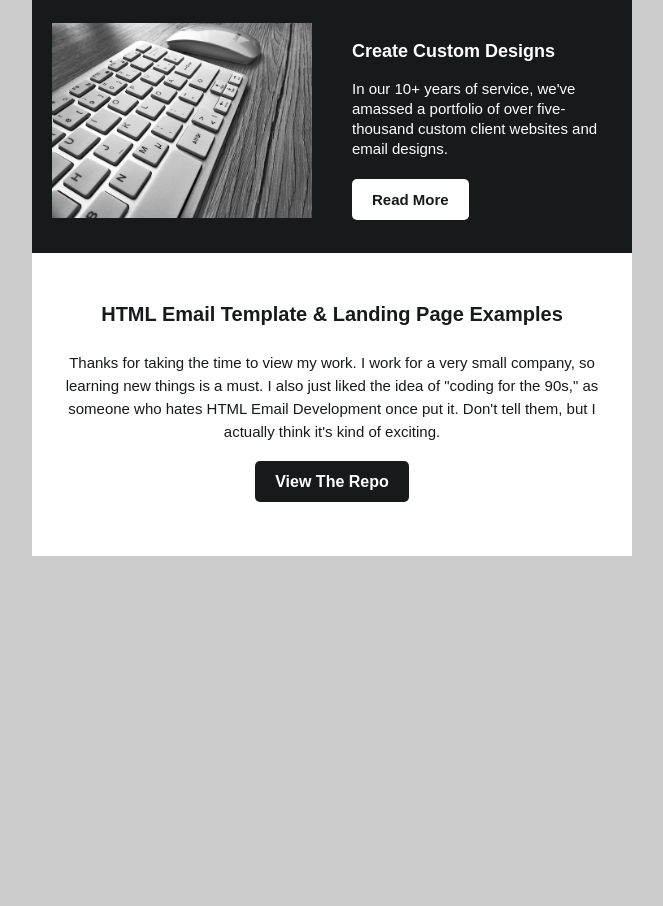
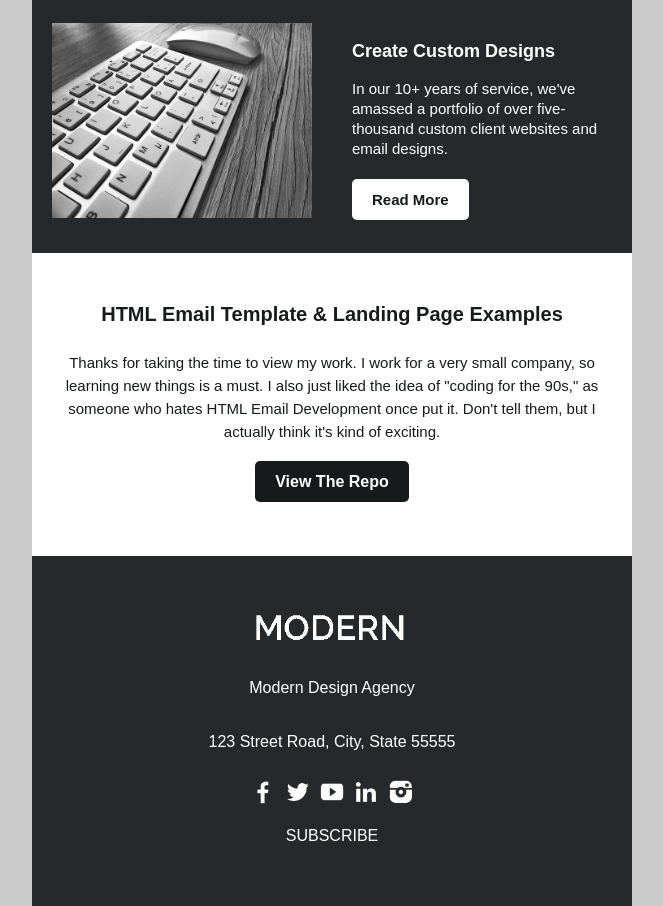
Before and after one commit to stephorc/modern-html-email-template, a plain HTML site: page index.html in a window 1280 px wide. Shown: the part 859-1765 px from the top of the page, without its empty margins (308-971 px from the left). Before the commit the page ends 1475 px from the top, so only its background shows below. Drawn offline with Linux system fonts and the light colour scheme.

Commit message:
Added layout and styling to footer section in index.html.

```diff
--- a/index.html
+++ b/index.html
@@ -26,7 +26,7 @@
         width: 100%;
         table-layout: fixed;
         background-color: #cccccc;
-        padding-bottom: 60px;
+        /* padding-bottom: 60px; */
       }
       .main {
         background-color: #ffffff;
@@ -118,8 +118,8 @@
                   <table class="column">
                     <tr>
                       <td style="padding: 0 62px 10px;">
-                        <a href="https://github.com/stephorc/modern-html-email-template">
-                          <img src="images/modern.jpg" alt="Modern" title="Modern" width="180">
+                        <a href="#">
+                          <img src="images/modern.jpg" alt="Modern Logo" title="Modern Logo" width="180">
                         </a>
                       </td>
                     </tr>
@@ -128,19 +128,19 @@
                   <table class="column">
                     <tr>
                       <td style="padding: 10px 72px;">
-                        <a href="#">
+                        <a href="#" style="text-decoration: none;">
                           <img src="images/black-facebook.png" alt="Fackbook" title="Fackbook" width="30">
                         </a>
-                        <a href="#">
+                        <a href="#" style="text-decoration: none;">
                           <img src="images/black-twitter.png" alt="Twitter" title="Twitter" width="30">
                         </a>
-                        <a href="#">
+                        <a href="#" style="text-decoration: none;">
                           <img src="images/black-youtube.png" alt="YouTube" title="YouTube" width="30">
                         </a>
-                        <a href="#">
+                        <a href="#" style="text-decoration: none;">
                           <img src="images/black-linkedin.png" alt="LinkedIn" title="LinkedIn" width="30">
                         </a>
-                        <a href="#">
+                        <a href="#" style="text-decoration: none;">
                           <img src="images/black-instagram.png" alt="Instagram" title="Instagram" width="30">
                         </a>
                       </td>
@@ -244,7 +244,7 @@
         </tr>
         <!-- CTA Section -->
         <tr>
-          <td style="background-color: #171a1b;color: #ffffff;">
+          <td style="background-color: #26292b;color: #ffffff;">
             <table width="100%">
               <tr>
                 <td class="two-columns last">
@@ -306,6 +306,41 @@
           </td>
         </tr>
         <!-- Footer -->
+        <tr>
+          <td style="background-color: #26292b;">
+            <table width="100%">
+              <tr>
+                <td style="text-align: center;padding: 45px 20px;color: #ffffff;">
+                  <a href="#">
+                    <img src="images/modern-white.png" alt="Modern Logo" title="Modern Logo" width="180">
+                  </a>
+                  <p style="padding: 10px;">Modern Design Agency</p>
+                  <p style="padding: 10px;">123 Street Road, City, State 55555</p>
+                  <a href="#" style="text-decoration: none;">
+                    <img src="images/white-facebook.png" alt="Fackbook" title="Fackbook" width="30">
+                  </a>
+                  <a href="#" style="text-decoration: none;">
+                    <img src="images/white-twitter.png" alt="Twitter" title="Twitter" width="30">
+                  </a>
+                  <a href="#" style="text-decoration: none;">
+                    <img src="images/white-youtube.png" alt="YouTube" title="YouTube" width="30">
+                  </a>
+                  <a href="#" style="text-decoration: none;">
+                    <img src="images/white-linkedin.png" alt="LinkedIn" title="LinkedIn" width="30">
+                  </a>
+                  <a href="#" style="text-decoration: none;">
+                    <img src="images/white-instagram.png" alt="Instagram" title="Instagram" width="30">
+                  </a>
+                  <p>
+                    <a href="#" style="text-decoration: none;color: #ffffff;" alt="Subscribe">
+                      SUBSCRIBE
+                    </a>
+                  </p>
+                </td>
+              </tr>
+            </table>
+          </td>
+        </tr>
       </table>
     </center>
   </body>
```
